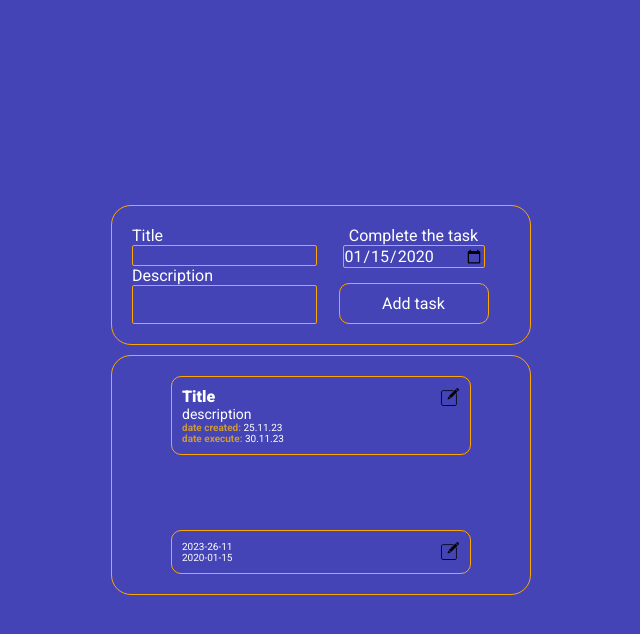
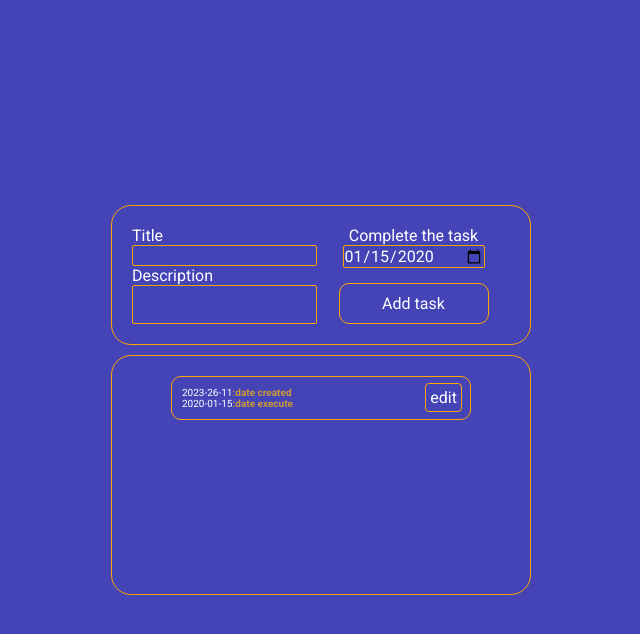
Before and after one commit to Lev-Dolzhenko/notice, a plain HTML site: page index.html in a window 1280 px wide. Both pictures are taken after typing "2020-01-15" into the empty fields and a click on the button "Add task". Shown: the whole page, without its empty margins (319-959 px from the left). Drawn offline with Linux system fonts and the light colour scheme.

Commit message:
created js part

```diff
--- a/index.html
+++ b/index.html
@@ -30,43 +30,6 @@
                 </div>
             </div>
             <div class="set-notices">
-                <div class="set-notices__item">
-                    <h3>Title</h3>
-                    <p class="description">description</p>
-                    <div class="date">
-                        <p><span>date created:</span> 25.11.23</p>
-                        <p><span>date execute:</span> 30.11.23</p>
-                    </div>
-                    <img src="/img/icon-edit.png" alt="Иконка редактирования" width="20">
-                </div>
-                <!--
-                <div class="set-notices__item">
-                    <h3>Title</h3>
-                    <p>description</p>
-                    <div class="date">
-                        <p><span>date created:</span> 25.11.23</p>
-                        <p><span>date execute:</span> 30.11.23</p>
-                    </div>
-                    <img src="/img/icon-edit.png" alt="Иконка редактирования" width="20">
-                </div>
-                <div class="set-notices__item">
-                    <h3>Title</h3>
-                    <p>description</p>
-                    <div class="date">
-                        <p><span>date created:</span> 25.11.23</p>
-                        <p><span>date execute:</span> 30.11.23</p>
-                    </div>
-                    <img src="/img/icon-edit.png" alt="Иконка редактирования" width="20">
-                </div>
-                <div class="set-notices__item">
-                    <h3>Title</h3>
-                    <p>description</p>
-                    <div class="date">
-                        <p><span>date created:</span> 25.11.23</p>
-                        <p><span>date execute:</span> 30.11.23</p>
-                    </div>
-                    <img src="/img/icon-edit.png" alt="Иконка редактирования" width="20">
-                </div> -->
             </div>
         </div>
     </section>
--- a/notice.js
+++ b/notice.js
@@ -22,27 +22,24 @@ const dateInput = document.querySelector('.date-block input');
 const listOfNoteses = document.querySelector('.set-notices');
 const addButton = document.querySelector('.create-block__button button');
 
+let editMode = false;
 document.querySelector('.set-notices').addEventListener('click', function (event) {
-    if (event.target.className === 'image-edit') {
+    if (event.target.tagName === 'BUTTON') {
         let clickedEditButton = event.target;
         let parentContainer = clickedEditButton.closest('.set-notices__item'); // Находим контейнер с помощью closest
         let titleInput = parentContainer.querySelector('h3'); // Находим заголовок в контейнере
         let descriptionInput = parentContainer.querySelector('.description'); // Находим описание в контейнере
-        let clickedCheckButton = parentContainer.querySelector('.image-check');
-        console.log('Click')
-        // let flag = false;
-        // if (flag) {
-        //     clickedCheckButton.classList.remove('none')
-        //     clickedEditButton.classList.add('none')
-        //     titleInput.removeAttribute('contentEditable');
-        //     descriptionInput.removeAttribute('contentEditable');
-        // } else {
-        //     clickedCheckButton.classList.add('none')
-        //     clickedEditButton.classList.remove('none')
-        //     titleInput.setAttribute('contentEditable', true);
-        //     descriptionInput.setAttribute('contentEditable', true);
-        // }
-        // flag = !flag
+        if (editMode) {
+            clickedEditButton.textContent = 'Edit'
+            titleInput.removeAttribute('contentEditable');
+            descriptionInput.removeAttribute('contentEditable');
+        } else {
+            clickedEditButton.textContent = 'Save'
+            titleInput.setAttribute('contentEditable', true);
+            descriptionInput.setAttribute('contentEditable', true);
+            titleInput.focus();
+        }
+        editMode = !editMode;
     }
 });
 
@@ -60,6 +57,7 @@ function createNote(title, description, date) {
     descriptionNote.classList.add('description')
     descriptionNote.textContent = description;
     containerNote.appendChild(descriptionNote);
+
     let containerDate = document.createElement('div');
     containerDate.classList.add('date');
     let currentDate = document.createElement('p');
@@ -68,21 +66,21 @@ function createNote(title, description, date) {
     let month = createDate.getMonth() + 1;
     let year = createDate.getFullYear();
     let formattedDate = `${year}-${day}-${month}`;
+    let currSpan = document.createElement('span');
+    currSpan.textContent = ':date created';
     currentDate.textContent = formattedDate;
+    currentDate.appendChild(currSpan)
     let executeDate = document.createElement('p');
+    let executeSpan = document.createElement('span');
+    executeSpan.textContent = ':date execute';
     executeDate.textContent = date;
+    executeDate.appendChild(executeSpan);
     containerDate.appendChild(currentDate);
     containerDate.appendChild(executeDate);
     containerNote.appendChild(containerDate);
-    let imageEdit = document.createElement('img');
-    imageEdit.classList.add('image-edit')
-    imageEdit.src = '/img/icon-edit.png';
-    containerNote.appendChild(imageEdit)
-    let imageCheck = document.createElement('img');
-    imageCheck.classList.add('image-check')
-    imageCheck.src = '/img/icon-check.png';
-    imageCheck.classList.add('none')
-    containerNote.appendChild(imageCheck)
 
+    let buttonEdit = document.createElement('button');
+    buttonEdit.textContent = 'edit'
+    containerNote.appendChild(buttonEdit);
     listOfNoteses.appendChild(containerNote)
 }
--- a/style.scss
+++ b/style.scss
@@ -133,12 +133,13 @@ body {
         width: 200px;
     }
 
-    img {
+    button {
         position: absolute;
-        top: 10px;
-        right: 10px;
-
-        width: 20px;
+        top: 6px;
+        right: 8px;
+        padding: 4px;
+        border-radius: 4px;
+        border: 1px solid orange;
 
         cursor: pointer;
     };
```
Also changed, not shown: style.css.
